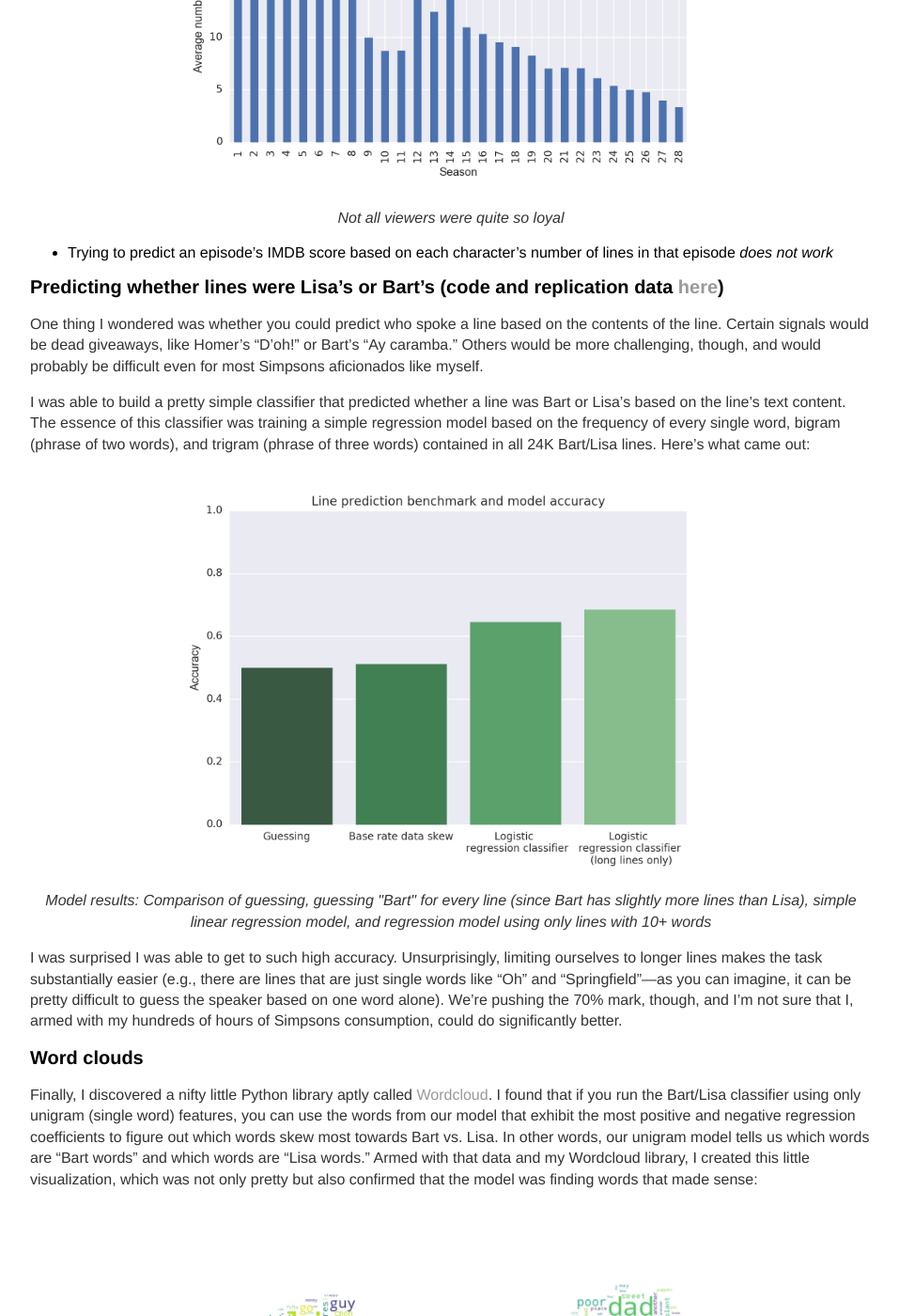
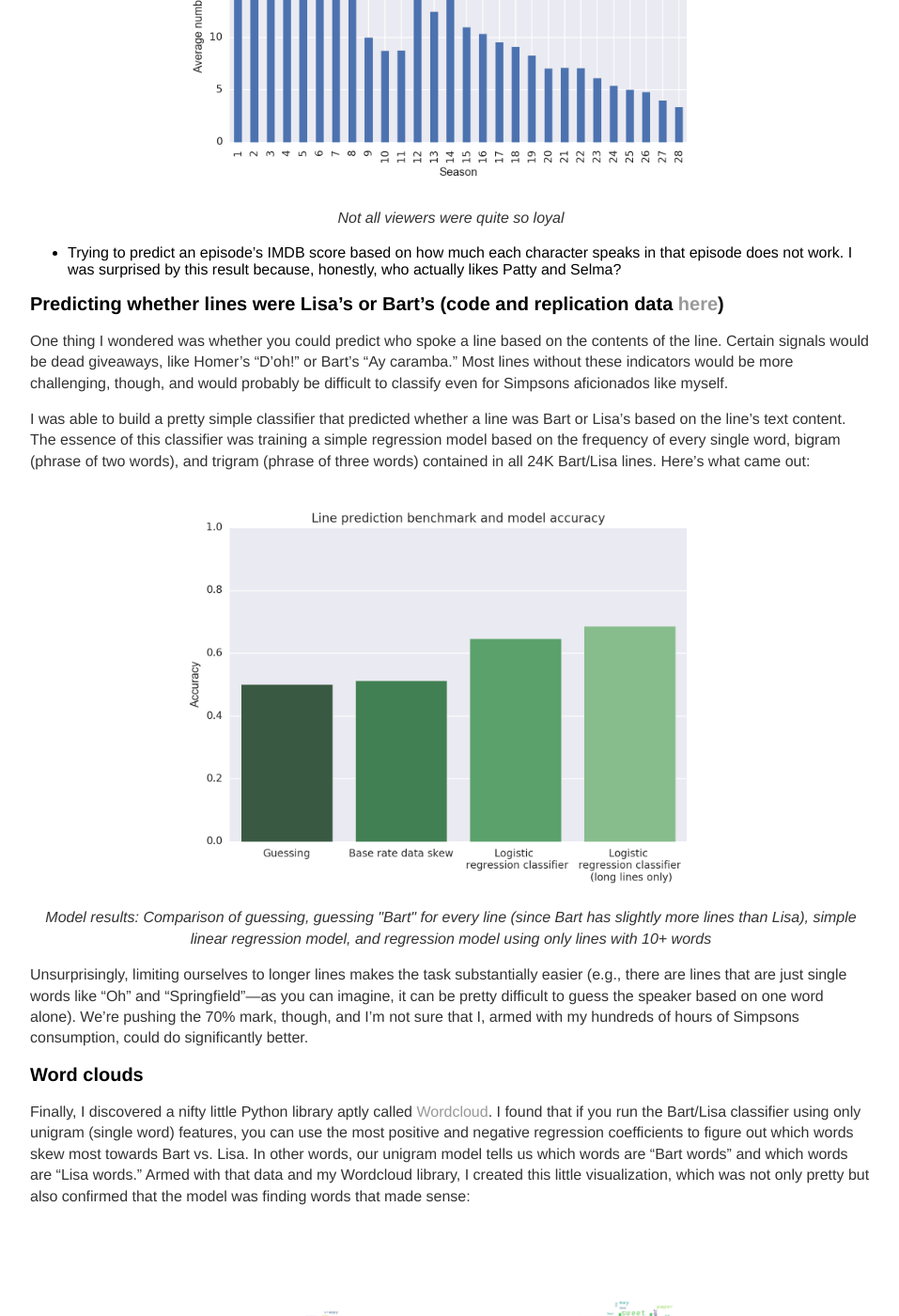
Before and after one commit to davidjwiner/davidjwiner.github.io, a Jekyll site: the page built from _posts/2017-05-18-fun-with-the-simpsons.md, in a window 1280 px wide and 1400 px high, scrolled down 1650 px. Shown: the whole window at 94% size, without its empty margins (160-1117 px from the left). Built offline with Jekyll 4.4.1, drawn with Linux system fonts in a browser that asks for light colours; nearby versions of some CDN libraries; comment, search, counter and statistics services are not loaded; some of the changed text lies outside the part shown.

Commit message:
Update Simpsons post

```diff
--- a/_posts/2017-05-18-fun-with-the-simpsons.md
+++ b/_posts/2017-05-18-fun-with-the-simpsons.md
@@ -6,39 +6,39 @@
 
 <iframe width="560" height="315" src="https://www.youtube.com/embed/SR8WWFzrZAg" frameborder="0" allowfullscreen></iframe>
 
-Growing up, The Simpsons was my favorite show. Friends was a close second and the Dr. Phil reruns my sister insisted upon watching when we got home from school were a very distant third. Inexplicably, there is a delightful little book called [_The Simpsons: A Complete Guide to Our Favorite Family_](https://www.amazon.com/Simpsons-Complete-Guide-Favorite-Family/dp/0060952520), which provides more detail than anyone would want on seasons 1-8. (NB: Ask any Simpsons true believer and s/he will confirm that these episodes were by far the finest of the series.) I owned said book as an impressionable 10-year-old and read it from cover to cover, in spite of the fact that all of the information contained in it could be gleaned from owning every DVD and watching every episode multiple times---which I of course did, too.
+Growing up, The Simpsons was my favorite show. Friends was a close second and the radically age-inappropriate Maury reruns my sister and I watched when we got home from school comprised a distant third. There is a delightful little book out there called [_The Simpsons: A Complete Guide to Our Favorite Family_](https://www.amazon.com/Simpsons-Complete-Guide-Favorite-Family/dp/0060952520), which provides more detail than anyone would want on every episode from seasons 1-8. (NB: Ask any Simpsons true believer and s/he will confirm that these episodes were by far the finest of the series.) I somehow persuaded my parents to buy this book for me when I was 10 and subsequently read it from cover to cover, in spite of the fact that all of the information contained in it could be gleaned from owning every DVD and watching every episode multiple times---which I of course did, too.
 
 Fast forward 15 years: I discovered this spring that a kind soul uploaded a [massive data dump](https://www.kaggle.com/wcukierski/the-simpsons-by-the-data) of 600 Simpsons episodes (episode names, characters, and _every damn line from all 600 scripts_) to Kaggle. Needless to say, I got pretty excited. <!--more-->
 
-If you're an avid reader of this blog, you might be aware that I have been on a bit of an NLP (natural language processing) streak recently. A couple of fun facts I found pretty quickly after playing around with the data in Jupyter:
+If you're an avid reader of this blog, you might be aware that I have been on a bit of an NLP (natural language processing) streak recently. A couple of fun facts I found after playing around with the data in a Jupyter Python notebook:
 
 * Across 600 episodes from 1989 to the present, there were __158K__ lines, for an average of __280__ lines per episode
-* The character with the most lines by nearly a factor of two was Homer. Marge, Lisa, and Bart switch off on second place depending on the season:
+* The character with the most lines by nearly a factor of two was Homer. Marge, Lisa, and Bart trade off on second place depending on the season:
 
 <img class='inline-image' src='/assets/simpsons/total_lines_by_character.png'/>
 <p class="caption">Homer domination</p>
 
-* The average number of viewers declined pretty substantially as the seasons went on...😞
+* The show's viewership declined pretty rapidly as the seasons went on 😞:
 
 <img class='inline-image' src='/assets/simpsons/viewers_by_season.png'/>
 <p class="caption">Not all viewers were quite so loyal</p>
 
-* Trying to predict an episode's IMDB score based on each character's number of lines in that episode _does not work_
+* Trying to predict an episode's IMDB score based on how much each character speaks in that episode does not work. I was surprised by this result because, honestly, who actually likes Patty and Selma?
 
 ## Predicting whether lines were Lisa's or Bart's (code and replication data [here](https://github.com/davidjwiner/simpsons_analysis/blob/master/simpsons_analysis.ipynb))
 
-One thing I wondered was whether you could predict who spoke a line based on the contents of the line. Certain signals would be dead giveaways, like Homer's "D'oh!" or Bart's "Ay caramba." Others would be more challenging, though, and would probably be difficult even for most Simpsons aficionados like myself.
+One thing I wondered was whether you could predict who spoke a line based on the contents of the line. Certain signals would be dead giveaways, like Homer's "D'oh!" or Bart's "Ay caramba." Most lines without these indicators would be more challenging, though, and would probably be difficult to classify even for Simpsons aficionados like myself.
 
 I was able to build a pretty simple classifier that predicted whether a line was Bart or Lisa's based on the line's text content. The essence of this classifier was training a simple regression model based on the frequency of every single word, bigram (phrase of two words), and trigram (phrase of three words) contained in all 24K Bart/Lisa lines. Here's what came out:
 
 <img class='inline-image' src='/assets/simpsons/line_prediction_model_accuracy.png'/>
 <p class="caption">Model results: Comparison of guessing, guessing "Bart" for every line (since Bart has slightly more lines than Lisa), simple linear regression model, and regression model using only lines with 10+ words</p>
 
-I was surprised I was able to get to such high accuracy. Unsurprisingly, limiting ourselves to longer lines makes the task substantially easier (e.g., there are lines that are just single words like "Oh" and "Springfield"---as you can imagine, it can be pretty difficult to guess the speaker based on one word alone). We're pushing the 70% mark, though, and I'm not sure that I, armed with my hundreds of hours of Simpsons consumption, could do significantly better.
+Unsurprisingly, limiting ourselves to longer lines makes the task substantially easier (e.g., there are lines that are just single words like "Oh" and "Springfield"---as you can imagine, it can be pretty difficult to guess the speaker based on one word alone). We're pushing the 70% mark, though, and I'm not sure that I, armed with my hundreds of hours of Simpsons consumption, could do significantly better.
 
 ## Word clouds
 
-Finally, I discovered a nifty little Python library aptly called [Wordcloud](https://github.com/amueller/word_cloud). I found that if you run the Bart/Lisa classifier using only unigram (single word) features, you can use the words from our model that exhibit the most positive and negative regression coefficients to figure out which words skew most towards Bart vs. Lisa. In other words, our unigram model tells us which words are "Bart words" and which words are "Lisa words." Armed with that data and my Wordcloud library, I created this little visualization, which was not only pretty but also confirmed that the model was finding words that made sense:
+Finally, I discovered a nifty little Python library aptly called [Wordcloud](https://github.com/amueller/word_cloud). I found that if you run the Bart/Lisa classifier using only unigram (single word) features, you can use the most positive and negative regression coefficients to figure out which words skew most towards Bart vs. Lisa. In other words, our unigram model tells us which words are "Bart words" and which words are "Lisa words." Armed with that data and my Wordcloud library, I created this little visualization, which was not only pretty but also confirmed that the model was finding words that made sense:
 
 <img class='big-inline-image' src='/assets/simpsons/bart_lisa_final_word_cloud.png'/>
 
```
